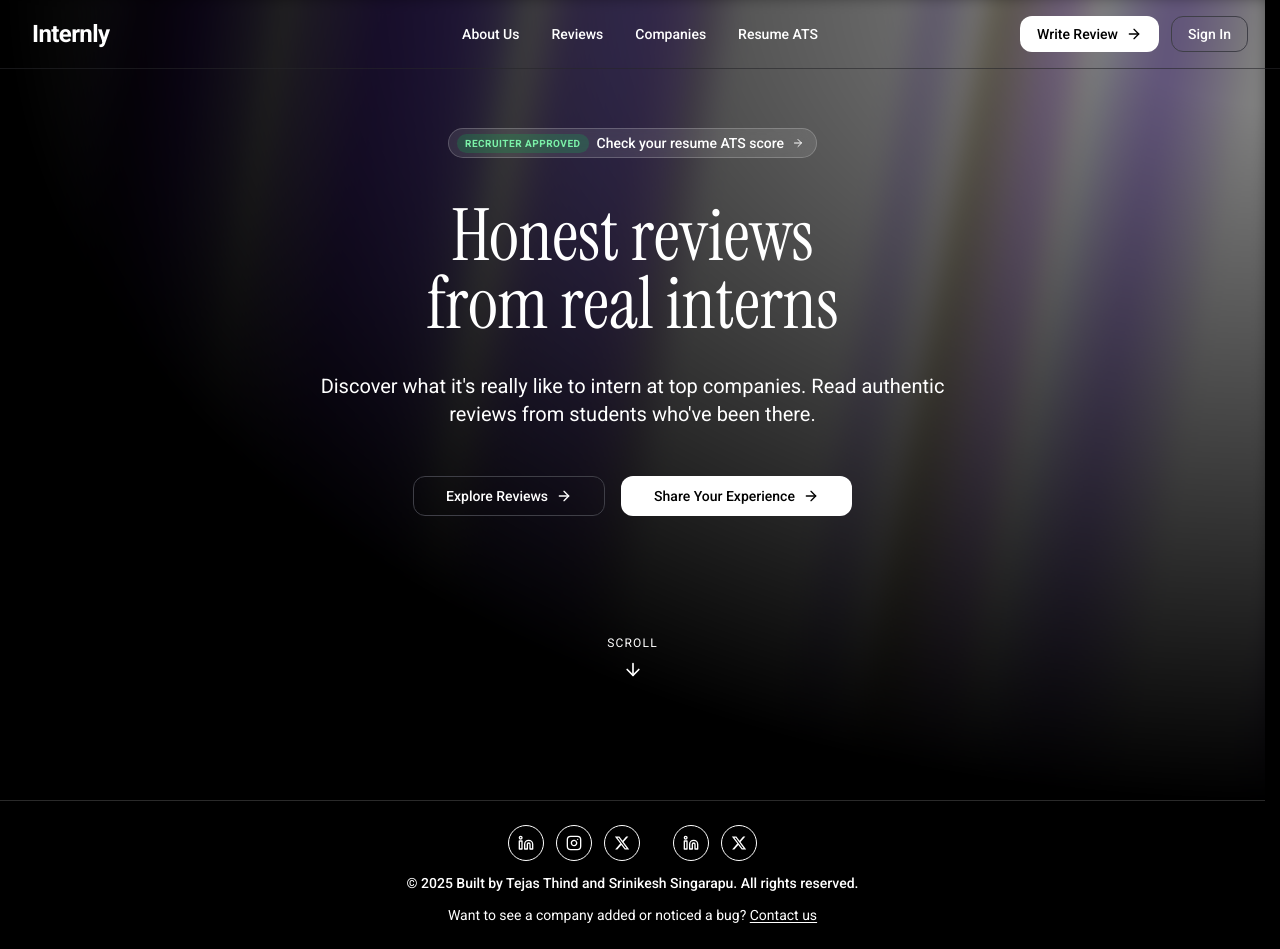
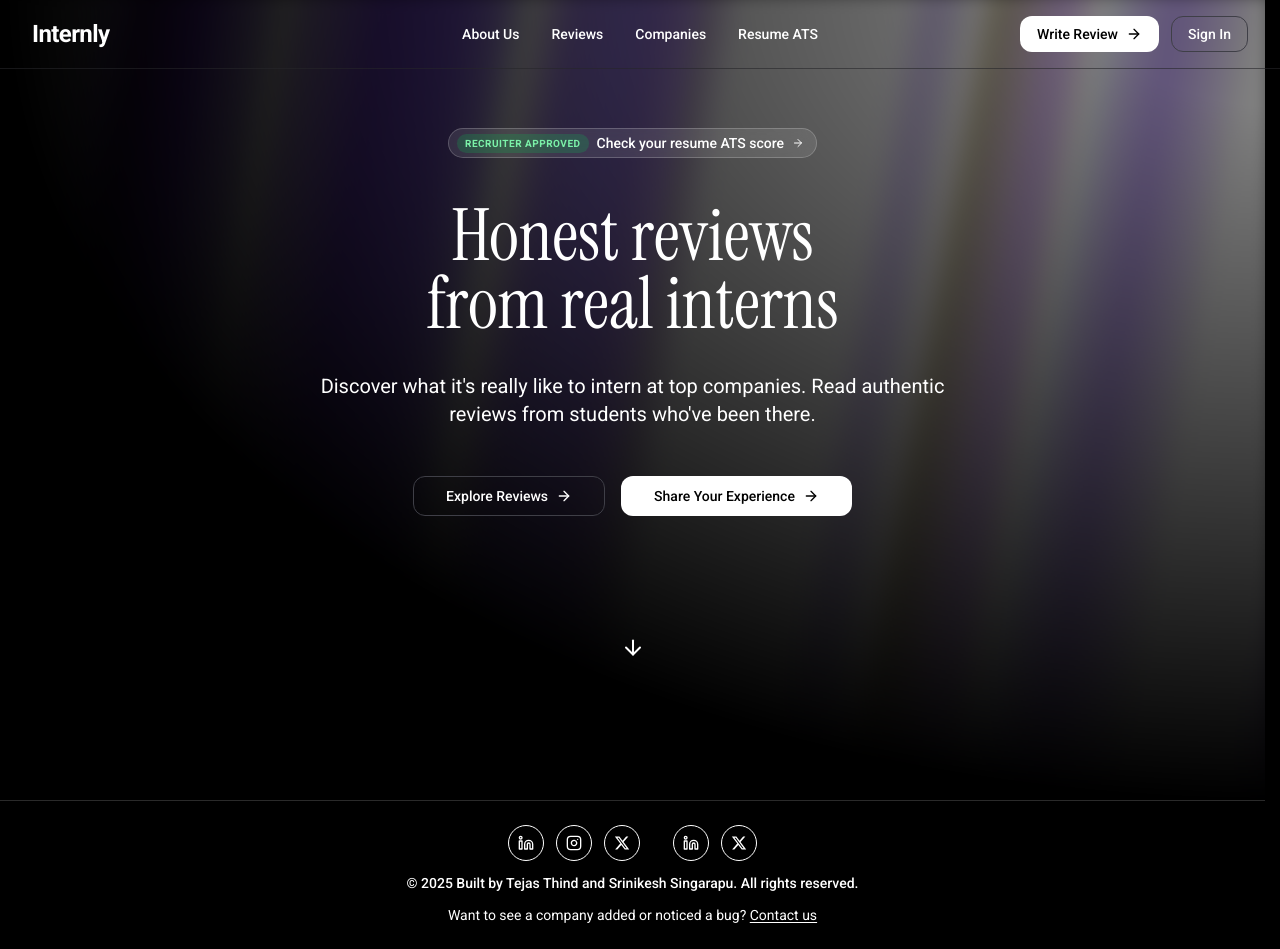
Before and after one commit to internly-app/internly, a Next.js app in the folder frontend/: page / in a window 1280 px wide. Built offline with nearby package versions, Linux system fonts and the light colour scheme; no server answers; the database is empty.

Commit message:
Remove text from scroll indicator

```diff
--- a/frontend/src/components/HeroSection.tsx
+++ b/frontend/src/components/HeroSection.tsx
@@ -414,10 +414,7 @@ export default function HeroSection({ reviews }: HeroSectionProps) {
               });
             }}
           >
-            <span className="text-xs uppercase tracking-widest text-muted-foreground/60 transition-colors group-hover:text-foreground/80">
-              Scroll
-            </span>
-            <ArrowDown className="w-5 h-5 text-muted-foreground/60 transition-colors group-hover:text-foreground/80" />
+            <ArrowDown className="w-6 h-6 text-muted-foreground/60 transition-colors group-hover:text-foreground/80" />
           </motion.div>
         </motion.div>
       </div>
```
